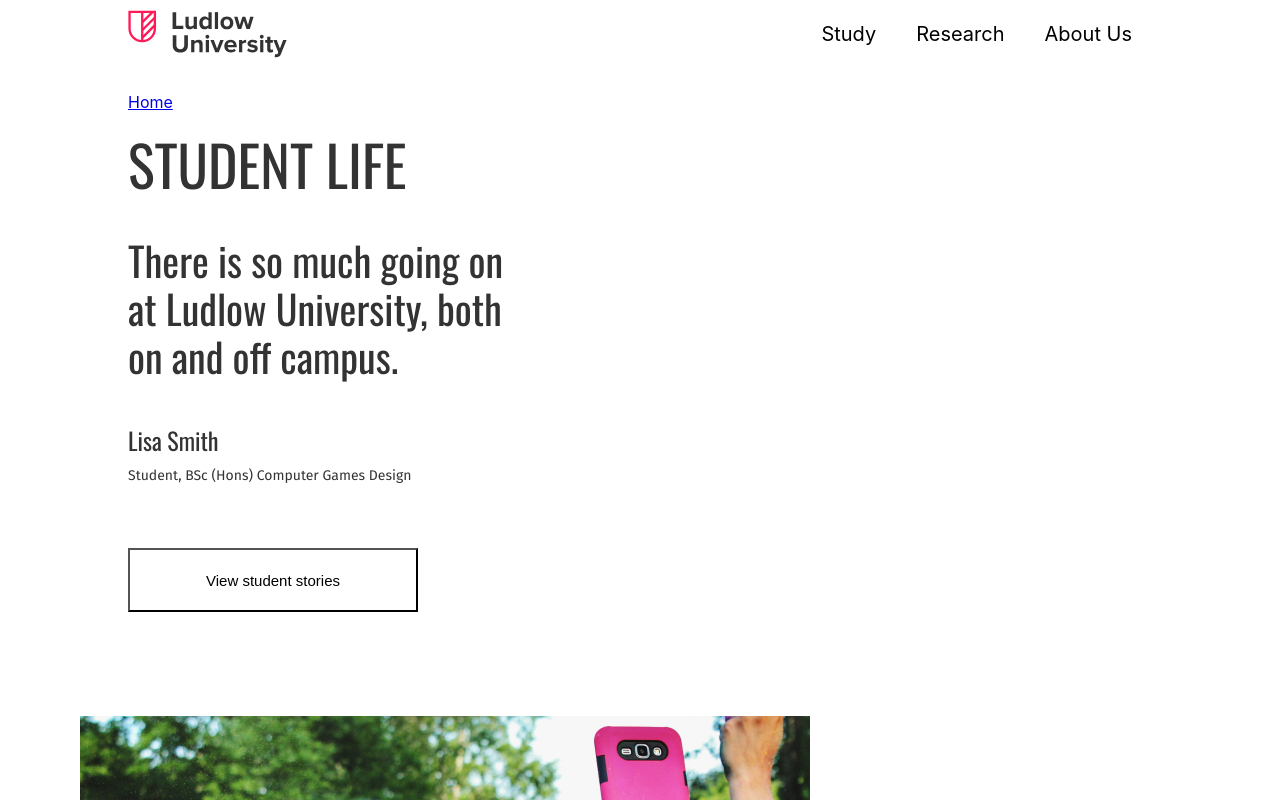
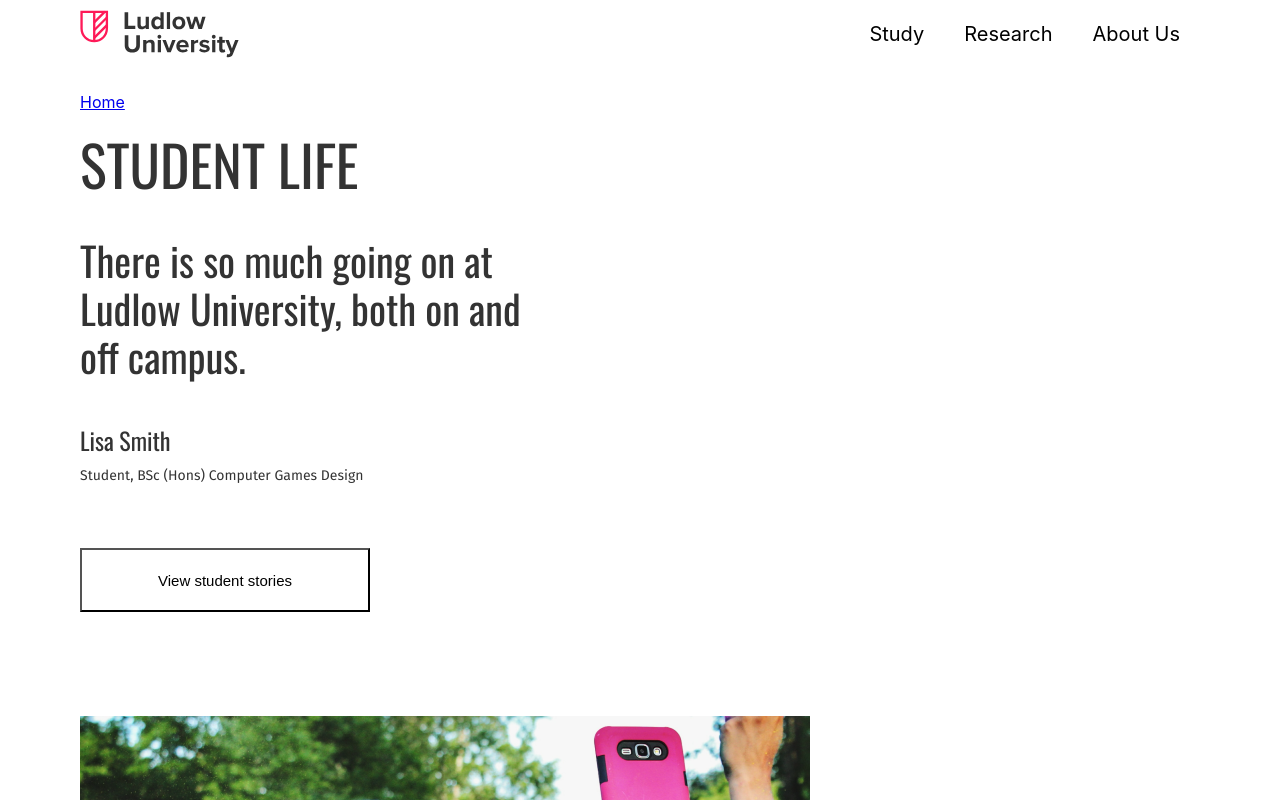
Before and after one commit to SPARKY892/zengenti, a React (Create React App) app: page / in a window 1280 px wide. Shown: the top 800 px of the page. Built offline with nearby package versions, Linux system fonts and the light colour scheme; some icons are missing.

Commit message:
Updating styling and layout

```diff
--- a/src/components/Header.scss
+++ b/src/components/Header.scss
@@ -5,8 +5,8 @@
     align-items: center;
     padding-top: 10px;
     padding-bottom: 10px;
-    padding-left: 10%;
-    padding-right: 10%;
+    padding-left: 80px;
+    padding-right: 80px;
     overflow-x: hidden;
 }
 
--- a/src/components/Hero.scss
+++ b/src/components/Hero.scss
@@ -74,11 +74,11 @@
 @media screen and (min-width: 800px) {
     .hero-breadcrumb {
         margin-top: 24px;
-        padding: 0 10%;
+        padding: 0 80px;
     }
 
     .hero-container{
-        padding: 0 10%;
+        padding: 0 80px;
     }
 
     .hero-sub-container {
```
